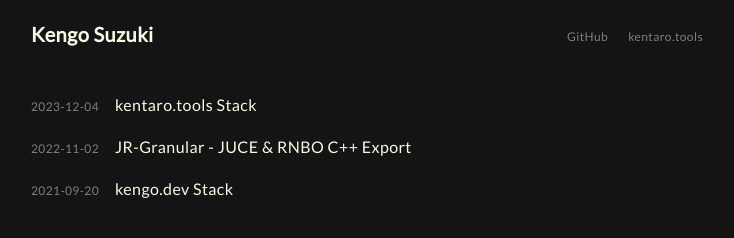
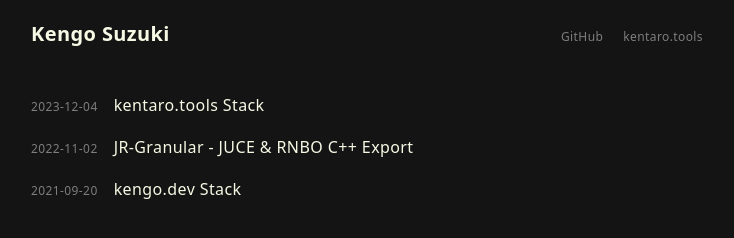
Before and after one commit to szkkng/kengo-dev, an Astro site: page / in a window 1280 px wide. Shown: the whole page, without its empty margins (273-1007 px from the left). Built offline with nearby package versions, Linux system fonts and the light colour scheme; Astro itself is replaced by a stand-in of ours; some packages are replaced by stand-ins of ours.

Commit message:
Replace lato with inter variable

```diff
--- a/package.json
+++ b/package.json
@@ -13,7 +13,7 @@
     "@astrojs/check": "^0.7.0",
     "@astrojs/mdx": "^3.1.1",
     "@astrojs/tailwind": "^5.1.0",
-    "@fontsource/lato": "^5.0.21",
+    "@fontsource-variable/inter": "^5.0.18",
     "astro": "^4.10.2",
     "rehype-pretty-code": "^0.13.2",
     "tailwindcss": "^3.4.4",
--- a/src/layouts/Layout.astro
+++ b/src/layouts/Layout.astro
@@ -1,6 +1,6 @@
 ---
 import Header from '@components/Header.astro';
-import '@fontsource/lato';
+import '@fontsource-variable/inter';
 import '@styles/globals.css';
 const { title } = Astro.props;
 ---
--- a/tailwind.config.mjs
+++ b/tailwind.config.mjs
@@ -15,7 +15,7 @@
         darkBlack: '#101010',
       },
       fontFamily: {
-        sans: ['Lato', ...defaultTheme.fontFamily.sans],
+        sans: ['Inter Variable', ...defaultTheme.fontFamily.sans],
       },
     },
   },
```
Also changed, not shown: 1 other file.
